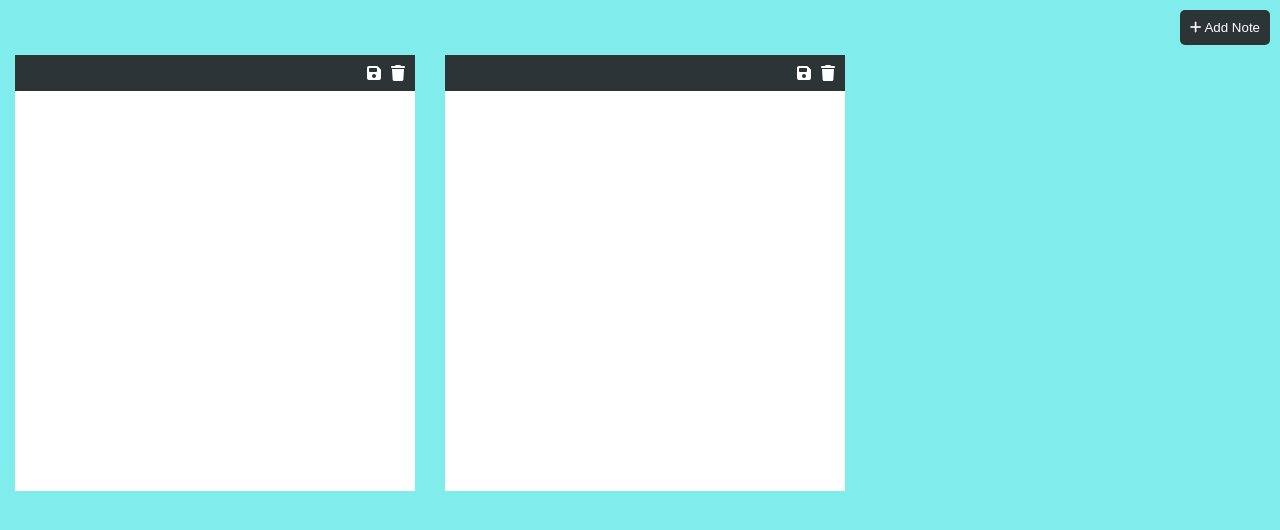
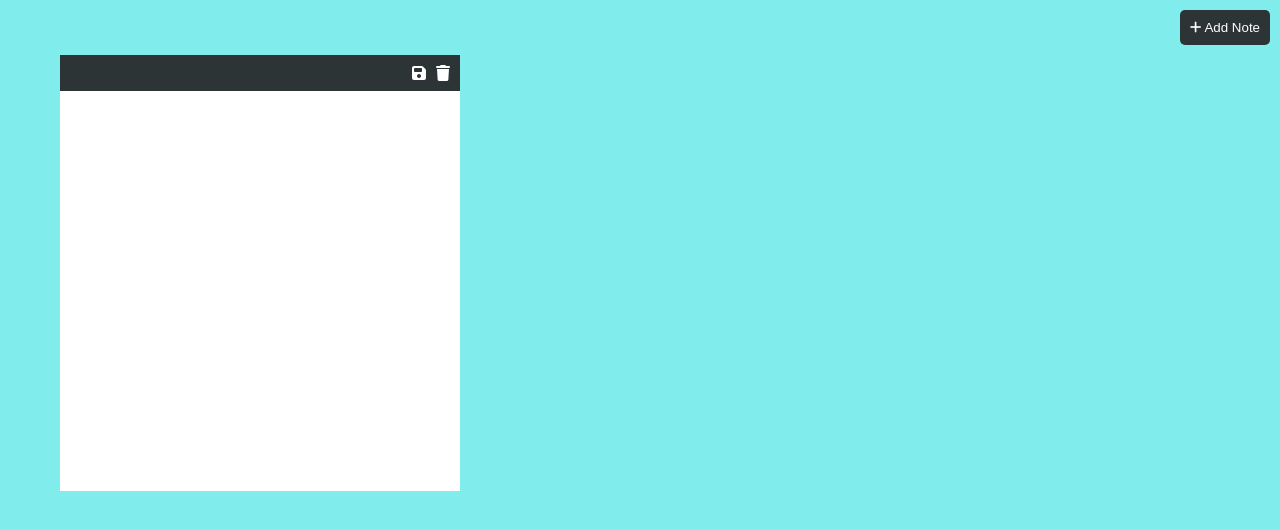
Before and after one commit to Souravvk18/Web-dev-projects, a plain HTML site: page Note App/index.html in a window 1280 px wide. Drawn offline with Linux system fonts and the light colour scheme.

Commit message:
small changes

```diff
--- a/Note App/index.html
+++ b/Note App/index.html
@@ -14,14 +14,14 @@
         Add Note
     </button>
     <div id="main">
-        <div class="note">
+        <!-- <div class="note">
             <div class="tool">
                 <i class="fas fa-save"></i>
                 <i class="fas fa-trash"></i>
             </div>
             <textarea></textarea>
-        </div>
-
+        </div> -->
+    </div>
         <script src="https://kit.fontawesome.com/bf520e6492.js" crossorigin="anonymous"></script>
     <script src="app.js"></script>
 </body>
--- a/Note App/style.css
+++ b/Note App/style.css
@@ -31,6 +31,7 @@
     background-color: white;
     margin: 15px;
     margin-top: 55px;
+    margin-left: 60px;
 }
 
 .tool {
```
